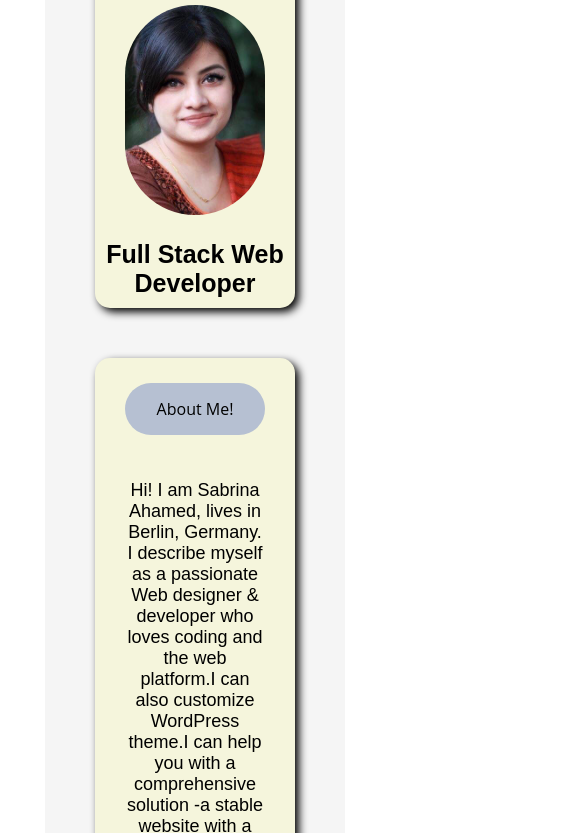
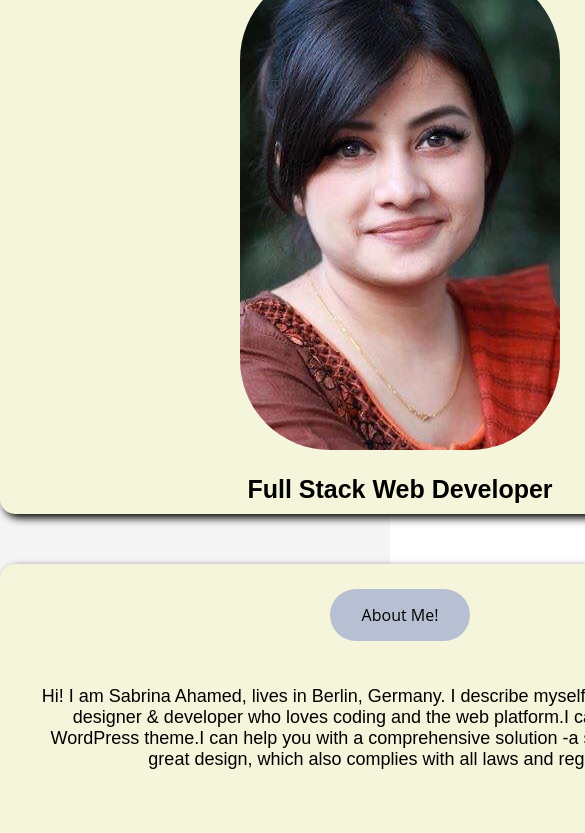
Before and after one commit to sabrina773/profile, a plain HTML site: page index.html in a window 390 px wide. Shown: the part 105-938 px from the top of the page, 585 px wide, since content can reach past the window. Drawn offline with Linux system fonts and the light colour scheme.

Commit message:
my profile page

```diff
--- a/index.html
+++ b/index.html
@@ -8,7 +8,6 @@
 <link href="https://fonts.googleapis.com/css2?family=Roboto:wght@900&display=swap" rel="stylesheet">
 <link rel="stylesheet" href="https://use.fontawesome.com/releases/v6.1.2/css/all.css">
 <link rel="stylesheet" href="style.css">
-<meta name="viewport" content="width=device-width, initial-scale=1">
 </head>
 <body>
   <div class="container">
@@ -30,12 +29,12 @@
           </a>
         </li>
         <li>
-          <a href="#">
+          <a href="https://www.linkedin.com/in/sabrina-ahamed-5a5b87bb/">
             <i class="fab fa-linkedin-in"></i>
           </a>
         </li>
         <li>
-          <a href="#">
+          <a href="https://github.com/sabrina773" target="_blank">
             <i class="fa-brands fa-github"></i>
           </a>
         </li>
--- a/style.css
+++ b/style.css
@@ -7,7 +7,7 @@ body {
   border-width: 1px;
 }
 .container{
-  width:1140px;
+  width: px;
   margin:0px auto;
   background-color:whitesmoke;
   border-width: 1px;
@@ -20,6 +20,7 @@ body {
   margin:0 auto 50px;
   box-shadow: 4px 4px 8px black;
   border-radius: 15px;
+  margin-top: 5px;
 }
 .banner h1{
   font-size:35px;
@@ -62,7 +63,6 @@ p{
   border-radius:100px;
   padding: 10px;
 
-
 }
 .social-section{
   width:800px;
@@ -85,50 +85,3 @@ padding:10px;
   line-height:80px;
   text-align:center;
 }
-@media (max-width: 960px) {
-  /* For a screen < 960px, this CSS will be read */
-  .container {
-    width: 700px;
-  }
-  .banner{
-    width:500px;
-  }
-  .social-section{
-    width: 500px;
-  }
-  .images{
-    width:70% ;
-  }
-}
-
-@media (max-width: 720px) {
-  /* For a screen < 720px, this CSS will be read */
-  .container {
-    width: 500px;
-  }
-  .banner{
-    width:300px;
-  }
-  .social-section{
-    width: 300px;
-  }
-  .images{
-    width:70% ;
-  }
-}
-
-@media (max-width: 540px) {
-  /* For a screen < 540px, this CSS will be read */
-  .container {
-    width: 300px;
-  }
-  .banner{
-    width:200px;
-  }
-  .social-section{
-    width: 200px;
-  }
-  .images{
-    width:70% ;
-  }
-}
```
